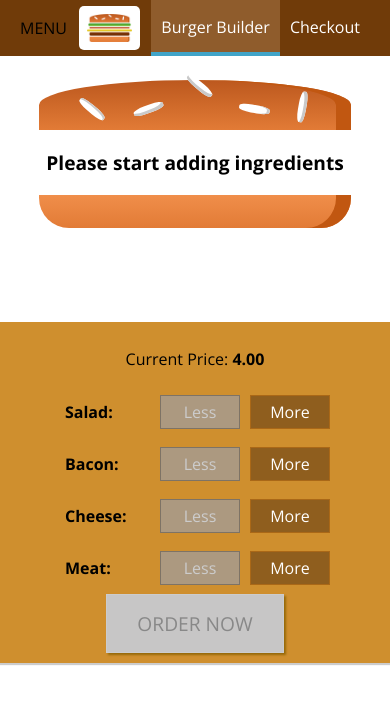
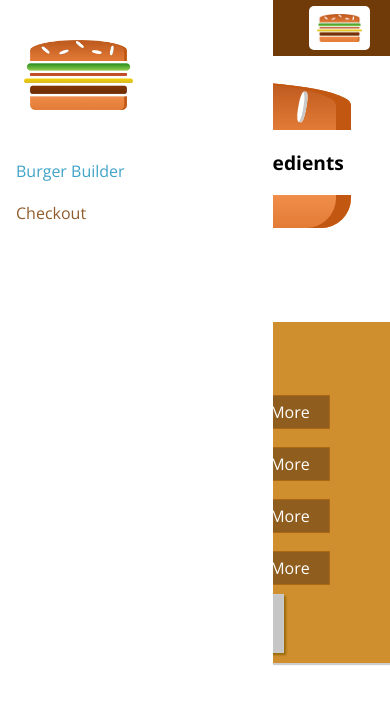
Before and after one commit to NiallFitz/react-complete-guide-burger-builder, a React app: page / in a window 390 px wide. Shown: the top 704 px of the page. Built offline with nearby package versions, Linux system fonts and the light colour scheme.

Commit message:
Module 504 - Add Responsive Side Drawer

```diff
--- a/src/components/Layout/Layout.js
+++ b/src/components/Layout/Layout.js
@@ -3,10 +3,12 @@ import React from "react";
 import Auxiliary from "../../hoc/Auxiliary";
 import classes from "./Layout.css";
 import Toolbar from "../Navigation/Toolbar/Toolbar";
+import SideDrawer from "../Navigation/SideDrawer/SideDrawer";
 
 const layout = (props) => (
   <Auxiliary>
     <Toolbar />
+    <SideDrawer />
     <main className={classes.Content}>{props.children}</main>
   </Auxiliary>
 );
--- a/src/components/Logo/Logo.css
+++ b/src/components/Logo/Logo.css
@@ -1,7 +1,7 @@
 .Logo {
   background-color: white;
   padding: 8px;
-  height: 80%;
+  height: 100%;
   box-sizing: border-box;
   border-radius: 5px;
 }
--- a/src/components/Navigation/NavigationItems/NavigationItem/NavigationItem.css
+++ b/src/components/Navigation/NavigationItems/NavigationItem/NavigationItem.css
@@ -1,19 +1,38 @@
+.NavigationItem {
+  margin: 10px 0;
+  box-sizing: border-box;
+  display: block;
+  width: 100%;
+}
+
+.NavigationItem a {
+  color: #8f5c2c;
+  text-decoration: none;
+  width: 100%;
+  box-sizing: border-box;
+  display: block;
+}
+
+.NavigationItem a:hover,
+.NavigationItem a:active,
+.NavigationItem a.active {
+  color: #40a4c8;
+}
+
+@media (min-width: 500px) {
   .NavigationItem {
     margin: 0;
-  box-sizing: border-box;
     display: flex;
     height: 100%;
+    width: auto;
     align-items: center;
   }
 
   .NavigationItem a {
     color: white;
-  text-decoration: none;
     height: 100%;
     padding: 16px 10px;
     border-bottom: 4px solid transparent;
-  box-sizing: border-box;
-  display: block;
   }
 
   .NavigationItem a:hover,
@@ -23,3 +42,4 @@
     border-bottom: 4px solid #40a4c8;
     color: white;
   }
+}
--- a/src/components/Navigation/NavigationItems/NavigationItems.css
+++ b/src/components/Navigation/NavigationItems/NavigationItems.css
@@ -3,6 +3,13 @@
   padding: 0;
   list-style: none;
   display: flex;
+  flex-flow: column;
   align-items: center;
   height: 100%;
 }
+
+@media (min-width: 500px) {
+  .NavigationItems {
+    flex-flow: row;
+  }
+}
--- /dev/null
+++ b/src/components/Navigation/SideDrawer/SideDrawer.css
@@ -0,0 +1,32 @@
+.SideDrawer {
+  position: fixed;
+  width: 280px;
+  max-width: 70%;
+  height: 100%;
+  left: 0;
+  top: 0;
+  z-index: 200;
+  background-color: white;
+  padding: 32px 16px;
+  box-sizing: border-box;
+  transition: transform 0.3s ease-out;
+}
+
+@media (min-width: 500px) {
+  .SideDrawer {
+    display: none;
+  }
+}
+
+.Open {
+  transform: translateX(0);
+}
+
+.Close {
+  transform: translateX(-100%);
+}
+
+.Logo {
+  height: 11%;
+  margin-bottom: 32px;
+}
--- /dev/null
+++ b/src/components/Navigation/SideDrawer/SideDrawer.js
@@ -0,0 +1,21 @@
+import React from "react";
+
+import Logo from "../../Logo/Logo";
+import NavigationItems from "../NavigationItems/NavigationItems";
+import classes from "./SideDrawer.css";
+
+const sideDrawer = (props) => {
+  // ...
+  return (
+    <div className={classes.SideDrawer}>
+      <div className={classes.Logo}>
+        <Logo />
+      </div>
+      <nav>
+        <NavigationItems />
+      </nav>
+    </div>
+  );
+};
+
+export default sideDrawer;
--- a/src/components/Navigation/Toolbar/Toolbar.css
+++ b/src/components/Navigation/Toolbar/Toolbar.css
@@ -16,3 +16,13 @@
 .Toolbar nav {
   height: 100%;
 }
+
+.Logo {
+  height: 80%;
+}
+
+@media (max-width: 499px) {
+  .DesktopOnly {
+    display: none;
+  }
+}
--- a/src/components/Navigation/Toolbar/Toolbar.js
+++ b/src/components/Navigation/Toolbar/Toolbar.js
@@ -7,8 +7,10 @@ import NavigationItems from "../NavigationItems/NavigationItems";
 const toolbar = (props) => (
   <header className={classes.Toolbar}>
     <div>MENU</div>
-    <Logo />
-    <nav>
+    <div className={classes.Logo}>
+      <Logo />
+    </div>
+    <nav className={classes.DesktopOnly}>
       <NavigationItems />
     </nav>
   </header>
```
Lines whose indentation alone changed are shown as unchanged.
